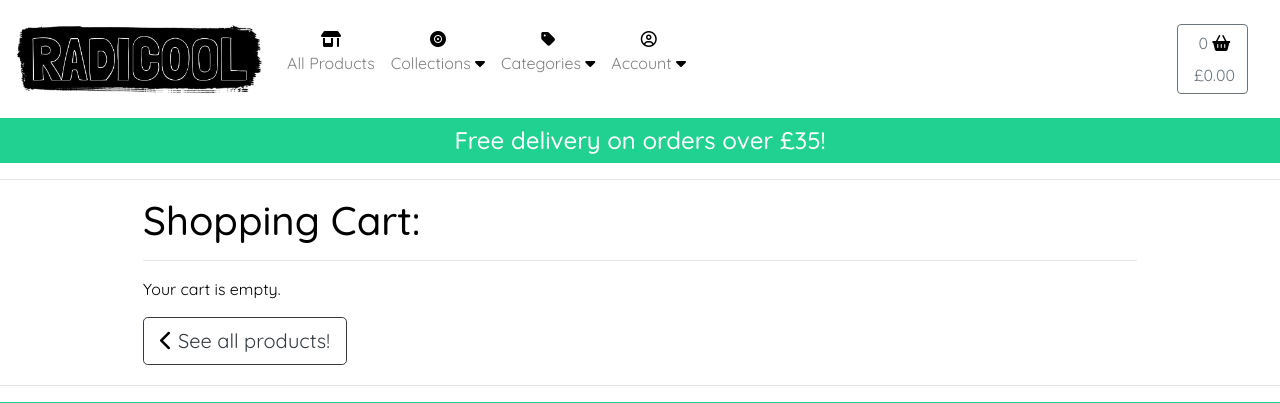
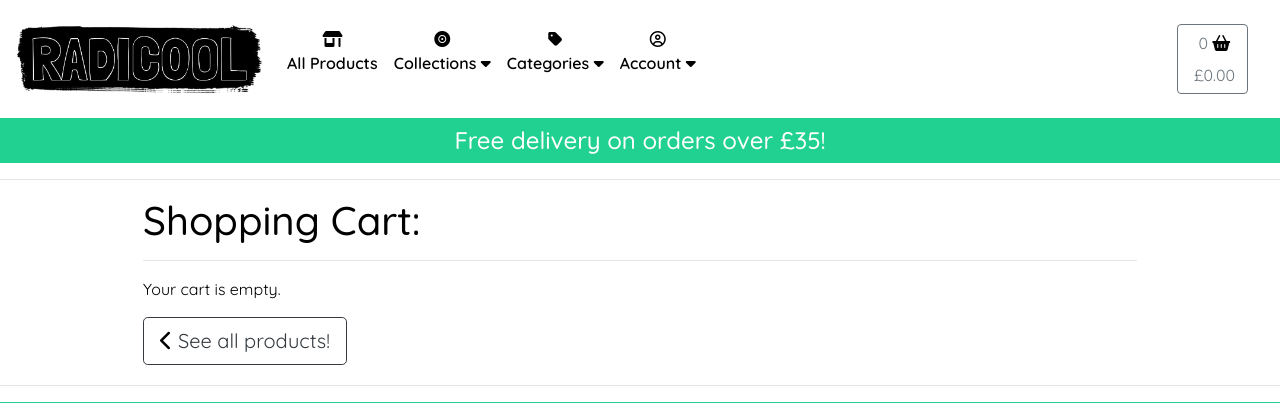
Before and after one commit to Hadokane/CCI_PP4_Radicool_Store, a Django app: page /cart/ in a window 1280 px wide. Shown: the top 403 px of the page. Run offline with Django 4.2, Linux system fonts and the light colour scheme; data that the repository does not hold is empty; some libraries are stand-ins or nearby versions; some web fonts are replaced.

Commit message:
style(navbar): darken navbar text for lighthouse

```diff
--- a/static/css/style.css
+++ b/static/css/style.css
@@ -171,11 +171,16 @@ button:hover {
   background-color: #21D192;
 }
 
+/* Nav Link Text */
+.nav-item p{
+  color: black;
+  font-weight: 600;
+}
+
 /* Feature Card Image */
 .card img,
 .feature-card img {
   width: 100%;
-  height: 100%;
 }
 
 /* Card Hover */
--- a/templates/base.html
+++ b/templates/base.html
@@ -47,7 +47,7 @@
 <body>
     <header>
         <!-- Responsive Navbar - modified from Bootstrap templates -->
-        <nav id="site-nav" class="navbar navbar-expand-lg navbar-light">
+        <nav id="site-nav" class="navbar navbar-expand-lg">
             <!-- Static file Logo accessed -->
             <a class="navbar-brand" href="{% url 'store:home' %}">
                 <img src="{% static 'logos/radicool_logo.webp' %}" height="70" alt="Radicool">
```
